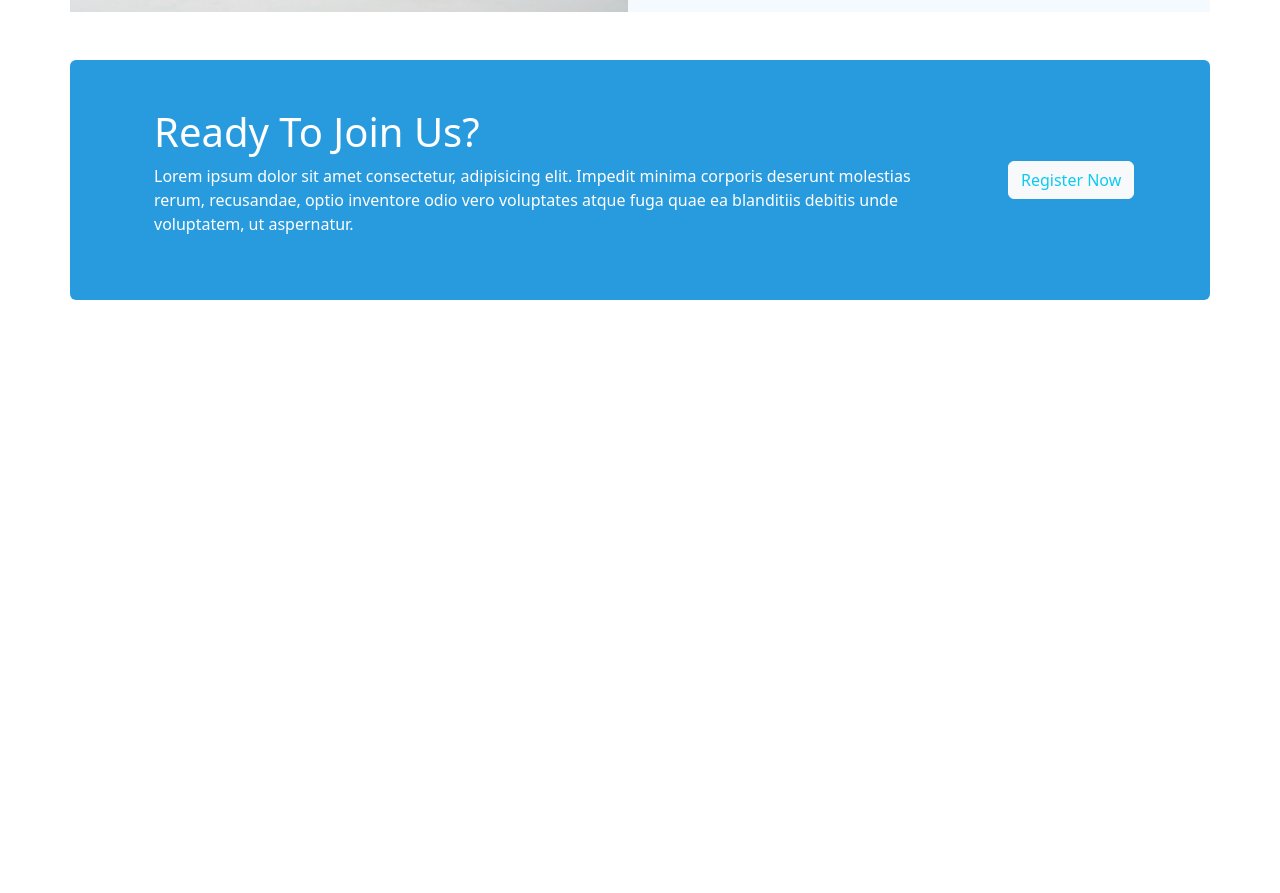
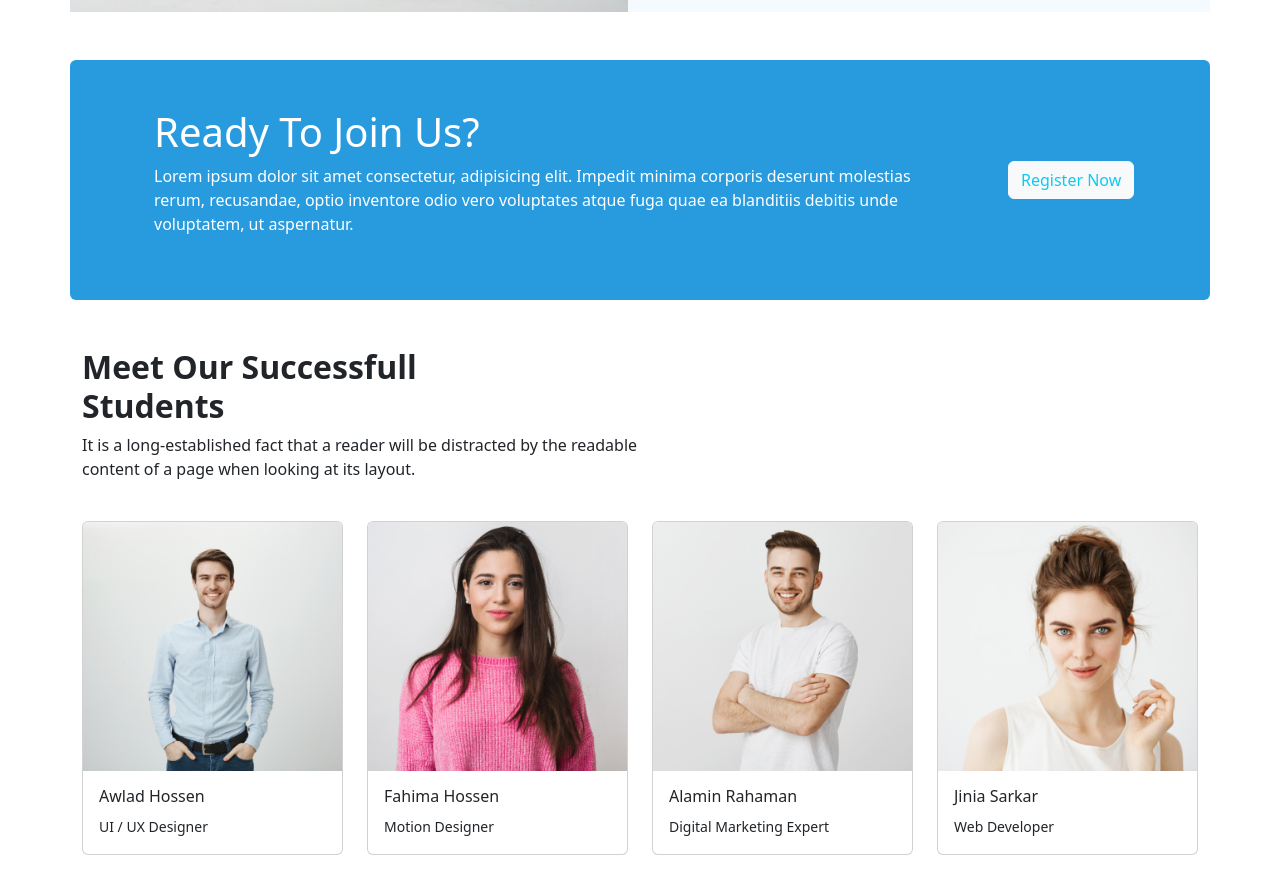
Before and after one commit to sh-mihad/m-3-assignmnet, a plain HTML site: page index.html in a window 1280 px wide. Shown: the part 2383-3276 px from the top of the page. Before the commit the page ends 2683 px from the top, so only its background shows below. Drawn offline with nearby package versions, Linux system fonts and the light colour scheme.

Commit message:
Student-sec-added

```diff
--- a/index.html
+++ b/index.html
@@ -225,6 +225,50 @@
              </div>
         </section>
 
+        <section class="container my-5">
+          <div class="w-50  ">
+            <h2 class="fw-bold md-h ">Meet Our Successfull <br> Students</h2>
+            <p > It is a long-established fact that a reader will be distracted by the readable content of a page when looking at its layout.</p>
+          </div>
+          <div class="row row-cols-1 row-cols-md-2 row-cols-lg-4 g-4 my-3">
+            <div class="col">
+              <div class="card">
+                <img src="images/student/student-1.png" class="card-img-top" alt="...">
+                <div class="card-body">
+                  <h6 class="card-title">Awlad Hossen</h6>
+                  <small class="card-text">UI / UX Designer</small>
+                </div>
+              </div>
+            </div>
+            <div class="col">
+              <div class="card">
+                <img src="images/student/student-2.png" class="card-img-top" alt="...">
+                <div class="card-body">
+                  <h6 class="card-title">Fahima Hossen</h6>
+                  <small class="card-text"> Motion Designer</small>
+                </div>
+              </div>
+            </div>
+            <div class="col">
+              <div class="card">
+                <img src="images/student/student-3.png" class="card-img-top" alt="...">
+                <div class="card-body">
+                  <h6 class="card-title">Alamin Rahaman</h6>
+                  <small class="card-text">Digital Marketing Expert</small>
+                </div>
+              </div>
+            </div>
+            <div class="col">
+              <div class="card">
+                <img src="images/student/student-4.png" class="card-img-top" alt="...">
+                <div class="card-body">
+                  <h6 class="card-title">Jinia Sarkar</h6>
+                  <small class="card-text">Web Developer</small>
+                </div>
+              </div>
+            </div>
+          </div>
+        </section>
       </main>
 
     <script src="https://cdn.jsdelivr.net/npm/bootstrap@5.2.0/dist/js/bootstrap.bundle.min.js" integrity="sha384-A3rJD856KowSb7dwlZdYEkO39Gagi7vIsF0jrRAoQmDKKtQBHUuLZ9AsSv4jD4Xa" crossorigin="anonymous"></script>
```
